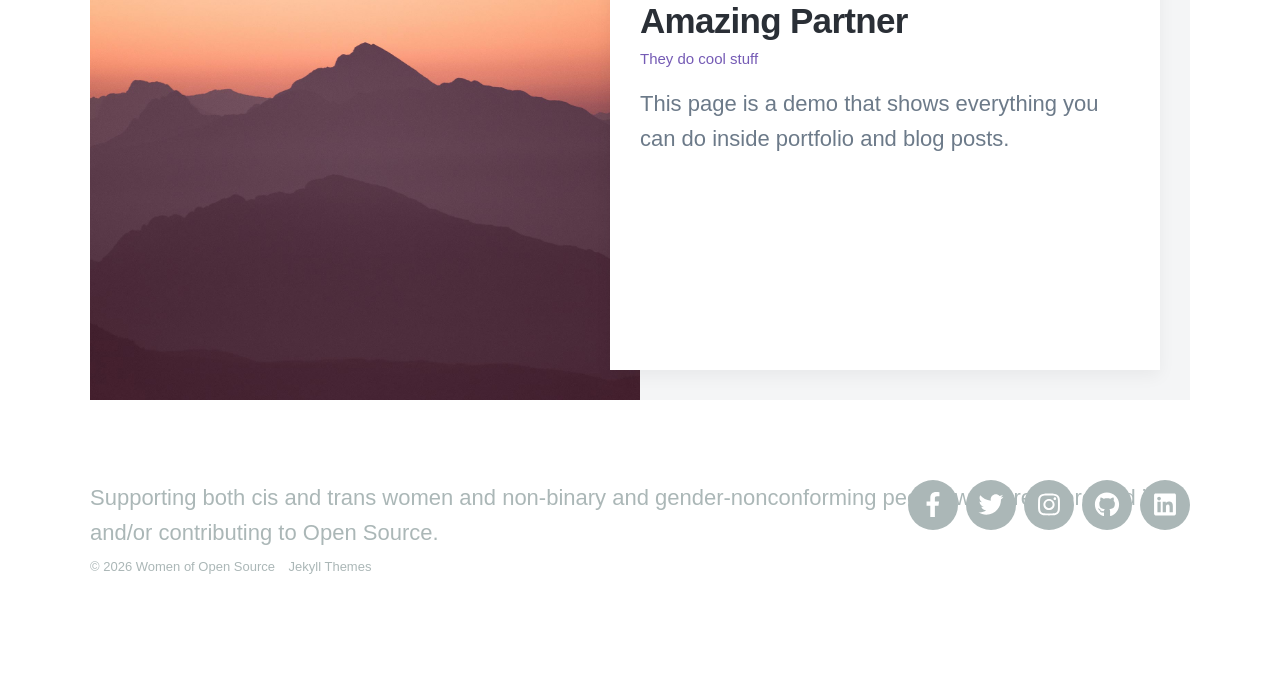
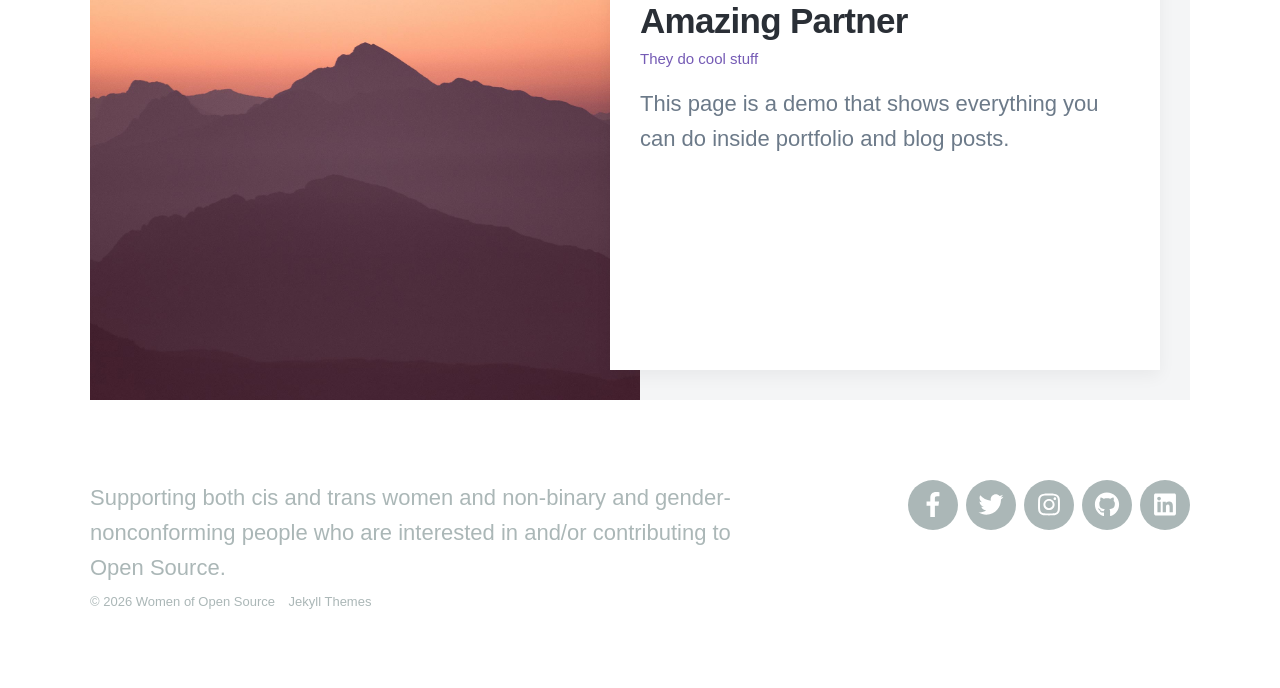
Before and after one commit to womenofopensource/womenofopensource.github.io, a Jekyll site: the page built from docs/index.html, in a window 1280 px wide. Shown: the part 904-1592 px from the top of the page. Built offline with Jekyll 4.4.1, drawn with Linux system fonts in a browser that asks for light colours; nearby versions of some CDN libraries; some web fonts are replaced; before the commit the page ends 1557 px from its top, so only the background shows below that.

Commit message:
Update footer to improve layout

```diff
--- a/docs/_includes/footer.html
+++ b/docs/_includes/footer.html
@@ -6,7 +6,7 @@
 
 		<div class="footer__copyright">
 			<span>© {{ 'now' | date: "%Y" }} {{ site.data.settings.basic_settings.site_title }}</span>
-			<a href="https://jekyllthemes.io" target="_blank">Jekyll Themes</a>
+			<a href="https://jekyllthemes.io" target="_blank" rel="noopener noreferrer">Jekyll Themes</a>
 		</div>
 
 		{% include socials.html %}
--- a/docs/_sass/_includes/_footer.scss
+++ b/docs/_sass/_includes/_footer.scss
@@ -22,6 +22,11 @@
 
 	@include mq(laptop) {
 		padding: 80px 0;
+
+		.wrap {
+			position: relative;
+			min-height: 50px;
+		}
 	}
 }
 
@@ -52,6 +57,10 @@
 
 .footer__text {
 	color: $text-light-color;
+
+	@include mq(laptop) {
+		max-width: 60%;
+	}
 }
 
 .footer__copyright {
```
